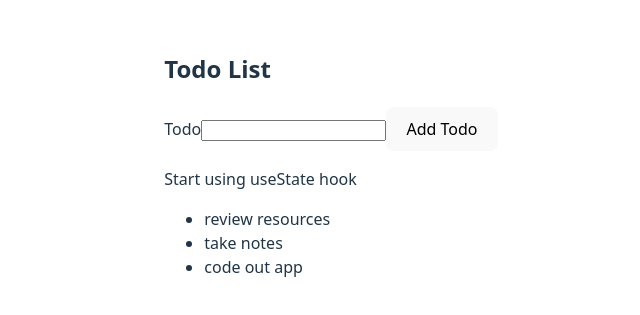
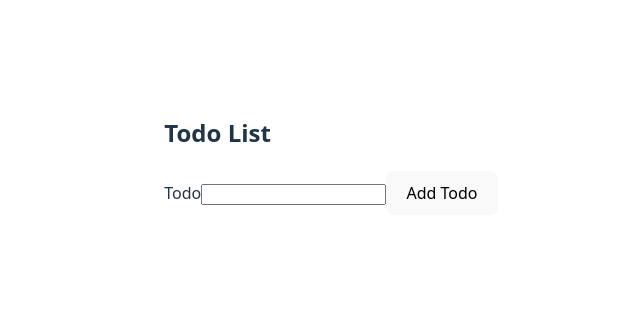
Before and after one commit to Belete12/react-classlab, a React (Vite) app: page / in a window 1280 px wide. Shown: the part 237-552 px from the top of the page, without its empty margins (309-949 px from the left). Built offline with nearby package versions, Linux system fonts and the light colour scheme.

Commit message:
adding week4 assignment

```diff
--- a/src/App.jsx
+++ b/src/App.jsx
@@ -6,39 +6,36 @@ import TodoList from './TodoList'
 import TodoForm from './TodoForm'
 
 function App() {
-  //const [count, setCount] = useState(0)
-  //const [exampleStateValue, setExampleStateValue] = useState(42)
-  const [newTodo, setNewTodo] = useState('Start using useState hook');
+  //Rename the existing state value, newTodo, to todoList and the update function, setNewTodo, to setTodoList.
+ //Change the useState's initialValue to an empty array.
+  const [todoList, setTodoList] = useState([]);
 
+//  Between the useState and the return statement, create a handler function named addTodo
+// It takes an argument title
+// Create a const newTodo with an object that uses title, and id as keys.
+// Set the id using Date.now().
+// The handler then calls setTodoList passing in an array containing the destructured todoList and newTodo.
+// It should look like: setTodoList([...todoList, newTodo])
+
+// const handleAddTodo = (title) => {
+//   const newTodo = { id: Date.now(), title };
+//   setTodoList((prevList) => [...prevList, newTodo]);
+// };
+
+
+ const addTodo = (title) => {
+    const newTodo = { title,id: Date.now()
+    };
+    setTodoList([...todoList, newTodo]);
+  };
   return (
     <>
-      {/* <div>
-
-        <a href="https://vite.dev" target="_blank">
-          <img src={viteLogo} className="logo" alt="Vite logo" />
-        </a>
-        <a href="https://react.dev" target="_blank">
-          <img src={reactLogo} className="logo react" alt="React logo" />
-        </a>
-      </div>
-      <h1>Vite + React</h1> */}
 
       <h2>Todo List</h2>
-      <TodoForm />
-       <p>{newTodo}</p>
-      <TodoList/>
-
-      {/* <div className="card">
-        <button onClick={() => setCount((count) => count + 1)}>
-          count is {count}
-        </button>
-        <p>
-          Edit <code>src/App.jsx</code> and save to test HMR
-        </p>
-      </div>
-      <p className="read-the-docs">
-        Click on the Vite and React logos to learn more
-      </p> */}
+      {/* Pass the function to an onAddTodo props on the TodoForm instance. */}
+      <TodoForm onAddTodo={addTodo} />
+      {/* In App, add the todoList state value to the props of the TodoList component instance. */}
+      <TodoList todoList={todoList}/>
     </>
   )
 }
--- a/src/TodoForm.jsx
+++ b/src/TodoForm.jsx
@@ -1,11 +1,34 @@
 import React from 'react';
+import { useRef } from 'react';
 
-function TodoForm() {
+
+function TodoForm({onAddTodo}) {
+  const todoTitleInput= useRef(''); // Invoke useRef in the body of the component with an empty string and assign it to a const, todoTitleInput.
+
+// Define a handleAddTodofunction above the return statement:
+// The function takes an event object
+// Call the event.preventDefault() in the first line of the function to prevent the page from refreshing when a user clicks the Add Todo button.
+// Add a console.dir(event.target) - we will use this console statement to figure out how to access the input value from the form.
+    function handleAddTodo(event){
+
+    event.preventDefault();
+    //Back in the handleAddTodo, remove the console and create a new const title and assign it the event target's title value.
+    //console.dir(event.target.title)
+    //const title= event.target.title.value;
+// Invoke onAddTodo that you get from the component's props and pass the title into the function's params.
+// To help the user out, you then clear out the input by setting the input's value to an empty string. event.target.title.value = ""
+
+   const title = todoTitleInput.current.value;
+   onAddTodo(title);
+   event.target.title.value = "";
+   todoTitleInput.current.focus();
+
+  }
   return (
-    <form>
-
+<form onSubmit={handleAddTodo}>
       <label htmlFor="todoTitle">Todo</label>
-      <input type="text" id="todoTitle" />
+      {/* On the input tag, add a name props with the value of "title". */}
+      <input type="title" id="todoTitle" name="title" ref={todoTitleInput}/>
       <button type="submit">Add Todo</button>
 
     </form>
--- a/src/TodoList.jsx
+++ b/src/TodoList.jsx
@@ -1,25 +1,12 @@
-{/*extract from TodoList.jsx*/}
-import React from 'react';
-import TodoListItem from './TodoListItem';
+import TodoListItem from "./TodoListItem"
 
-function TodoList(){
+function TodoList({todoList}){
 
-      const todos = [
-    {id:1,text:'review resources'},
-    {id:2,text:'take notes'},
-    {id:3,text:'code out app'}
-  ];
-
-  return (
-
-      <ul>
-        {todos.map(todo => (
-          // <li key={todo.id}>{todo.text}</li>
-
-          <TodoListItem key={todo.id} todo={todo} />
-        ))}
-      </ul>
-  );
+    return(
+        <ul>
+            {todoList.map(todo => <TodoListItem key={todo.id} todo={todo} />)}
+        </ul>
+    )
 }
 
 export default TodoList
--- a/src/TodoListItem.jsx
+++ b/src/TodoListItem.jsx
@@ -2,8 +2,7 @@ import React from 'react';
 
 function TodoListItem({ todo }) {
   return (
-    // <li>{todo.title}</li>
-     <li>{todo.text}</li>
+     <li>{todo.title}</li>
   );
 }
 
```
